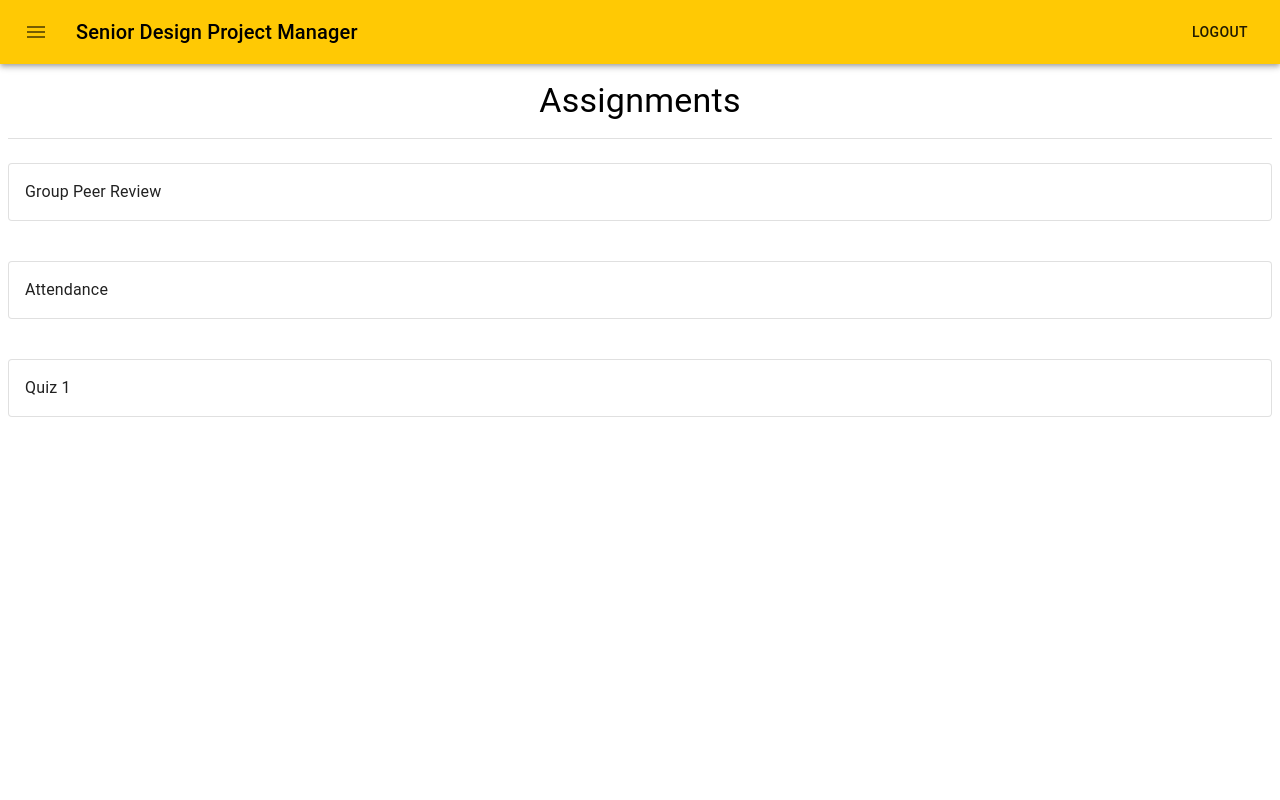
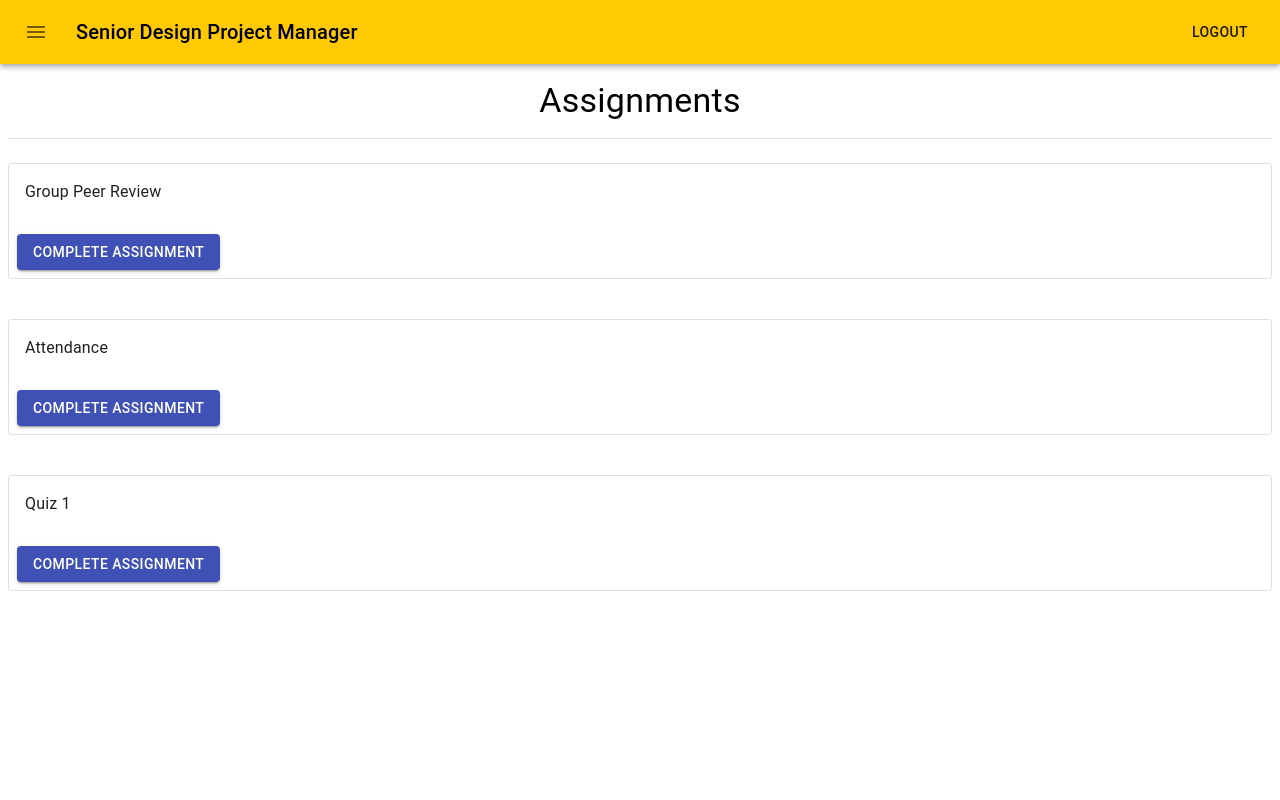
Before and after one commit to nguderian/SDPM, a React (Create React App) app in the folder frontend/: page /student/viewAssignments in a window 1280 px wide. Shown: the top 800 px of the page. Built offline with nearby package versions, Linux system fonts and the light colour scheme.

Commit message:
object passed in via route state

```diff
--- a/frontend/src/components/forms/Assignment.js
+++ b/frontend/src/components/forms/Assignment.js
@@ -1,11 +1,14 @@
 import React from 'react';
 
 const Assignment = ({ match, location }) => {
-
-    const { params: { id } } = match;
+    const { form } = location.state;
 
     return(
-        <h1>{id}</h1>
+        <div>
+            <h1>{form.id}</h1>
+            <h2>{form.formTitle}</h2>
+        </div>
+
     );
 }
 
--- a/frontend/src/components/forms/AssignmentCard.js
+++ b/frontend/src/components/forms/AssignmentCard.js
@@ -23,23 +23,22 @@ const AssignmentCard = ({ assignment }) => {
             <Card
                 className={classes.assignmentCard}
                 variant="outlined"
-
             >
-                <CardActionArea>
-                    <CardContent>
-                        <Typography>{assignment.formTitle}</Typography>
-                    </CardContent>
-                </CardActionArea>
-                {/* <CardActions>
+                <CardContent>
+                    <Typography gutterBottom>{assignment.formTitle}</Typography>
+                    {/* <Link to={{ pathname: `/student/viewAssignments/${assignment.formId}`}}/> */}
+                </CardContent>
+                <CardActions>
                     <Button
                         variant="contained"
+                        color="primary"
                         component={Link}
-                        to={`/student/viewAssignments/${assignment.formId}`}
+                        to={{ pathname: `/student/viewAssignments/${assignment.formTitle}`, state: { form : assignment }}}
                         >
                         Complete Assignment
                     </Button>
-                </CardActions> */}
-                <Link to={{ pathname: `/student/viewAssignments/${assignment.formId}`}}/>
+                </CardActions>
+                {/* <Link to={{ pathname: `/student/viewAssignments/${assignment.formId}`}}/> */}
             </Card>
 
         </div>
```
